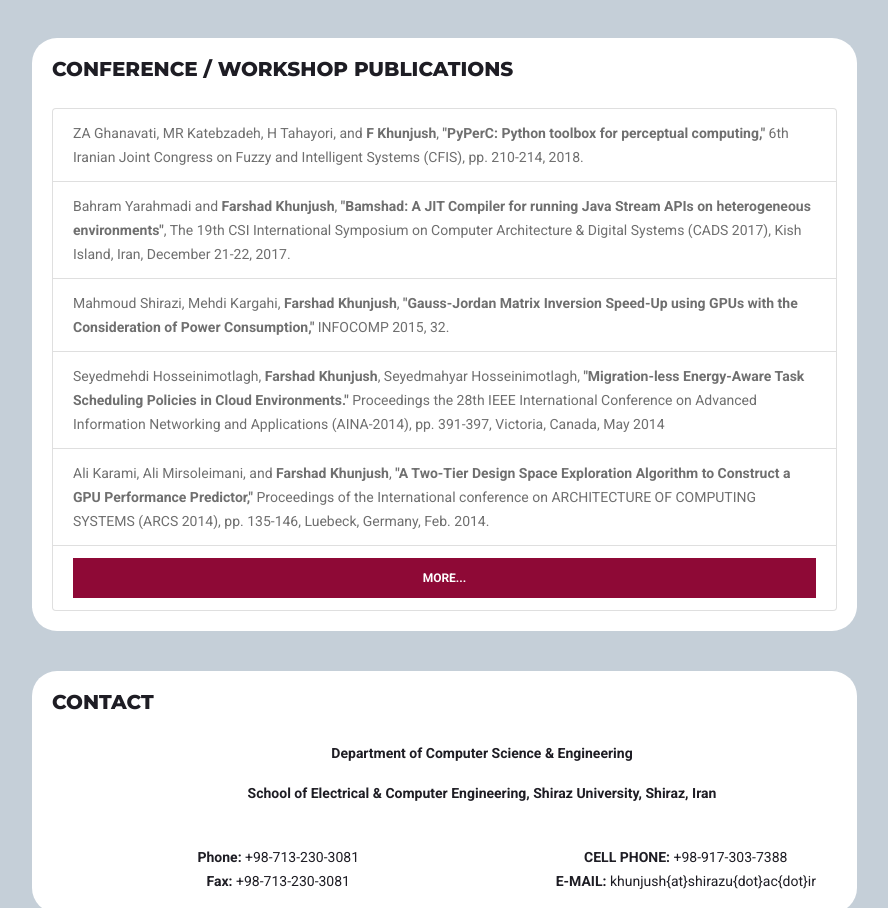
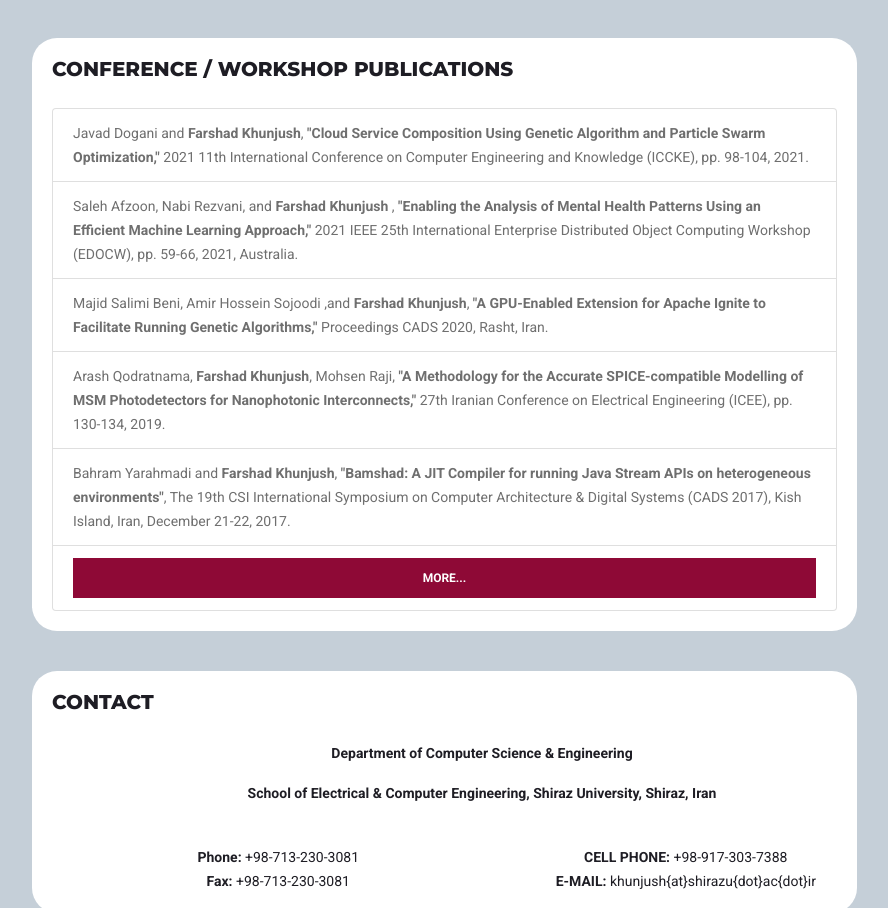
Before and after one commit to fkhunjush/website, a plain HTML site: page index.html in a window 1280 px wide. Shown: the part 3457-4365 px from the top of the page, without its empty margins (338-1226 px from the left). Drawn offline with Linux system fonts and the light colour scheme.

Commit message:
Update index.html

```diff
--- a/index.html
+++ b/index.html
@@ -776,24 +776,23 @@
                 <div>
                     <ul class="list-group">
 
-                        <li class="list-group-item">
-                            ZA Ghanavati, MR Katebzadeh, H Tahayori, and <strong>F Khunjush</strong>, <strong>"PyPerC: Python toolbox for perceptual computing,"</strong> 6th Iranian Joint Congress on Fuzzy and Intelligent Systems (CFIS), pp. 210-214, 2018.
-                        </li>
+
+                           <li class="list-group-item">
+                             Javad Dogani and <strong> Farshad Khunjush</strong>, <strong>"Cloud Service Composition Using Genetic Algorithm and Particle Swarm Optimization,"</strong> 2021 11th International Conference on Computer Engineering and Knowledge (ICCKE), pp. 98-104, 2021.
+                          </li>
+                          <li class="list-group-item">
+                              Saleh Afzoon, Nabi Rezvani, and <strong> Farshad Khunjush </strong>, <strong>"Enabling the Analysis of Mental Health Patterns Using an Efficient Machine Learning Approach,"</strong> 2021 IEEE 25th International Enterprise Distributed Object Computing Workshop (EDOCW), pp. 59-66, 2021, Australia.
+                          </li>
+                          <li class="list-group-item">
+                              Majid Salimi Beni, Amir Hossein Sojoodi ,and <strong> Farshad Khunjush</strong>, <strong>"A GPU-Enabled Extension for Apache Ignite to Facilitate Running Genetic Algorithms,"</strong> Proceedings CADS 2020, Rasht, Iran.
+                         </li>
+
+                         <li class="list-group-item">
+                             Arash Qodratnama, <strong>Farshad Khunjush</strong>, Mohsen Raji, <strong>"A Methodology for the Accurate SPICE-compatible Modelling of MSM Photodetectors for Nanophotonic Interconnects,"</strong> 27th Iranian Conference on Electrical Engineering (ICEE), pp. 130-134, 2019.
+                         </li>
 
                         <li class="list-group-item">
                             Bahram Yarahmadi and <strong>Farshad Khunjush</strong>, <strong>"Bamshad: A JIT Compiler for running Java Stream APIs on heterogeneous environments"</strong>, The 19th CSI International Symposium on Computer Architecture & Digital Systems (CADS 2017), Kish Island, Iran, December 21-22, 2017.
-                        </li>
-
-                        <li class="list-group-item">
-                            Mahmoud Shirazi, Mehdi Kargahi, <strong>Farshad Khunjush</strong>, <strong>"Gauss-Jordan Matrix Inversion Speed-Up using GPUs with the Consideration of Power Consumption,"</strong> INFOCOMP 2015, 32.
-                        </li>
-
-                        <li class="list-group-item">
-                            Seyedmehdi Hosseinimotlagh, <strong>Farshad Khunjush</strong>, Seyedmahyar Hosseinimotlagh, <strong>"Migration-less Energy-Aware Task Scheduling Policies in Cloud Environments."</strong> Proceedings the 28th IEEE International Conference on Advanced Information Networking and Applications (AINA-2014), pp. 391-397, Victoria, Canada, May 2014
-                        </li>
-
-                        <li class="list-group-item">
-                            Ali Karami, Ali Mirsoleimani, and <strong>Farshad Khunjush</strong>, <strong>"A Two-Tier Design Space Exploration Algorithm to Construct a GPU Performance Predictor,"</strong> Proceedings of the International conference on ARCHITECTURE OF COMPUTING SYSTEMS (ARCS 2014), pp. 135-146, Luebeck, Germany, Feb. 2014.
                         </li>
 
                         <li class="list-group-item">
```
